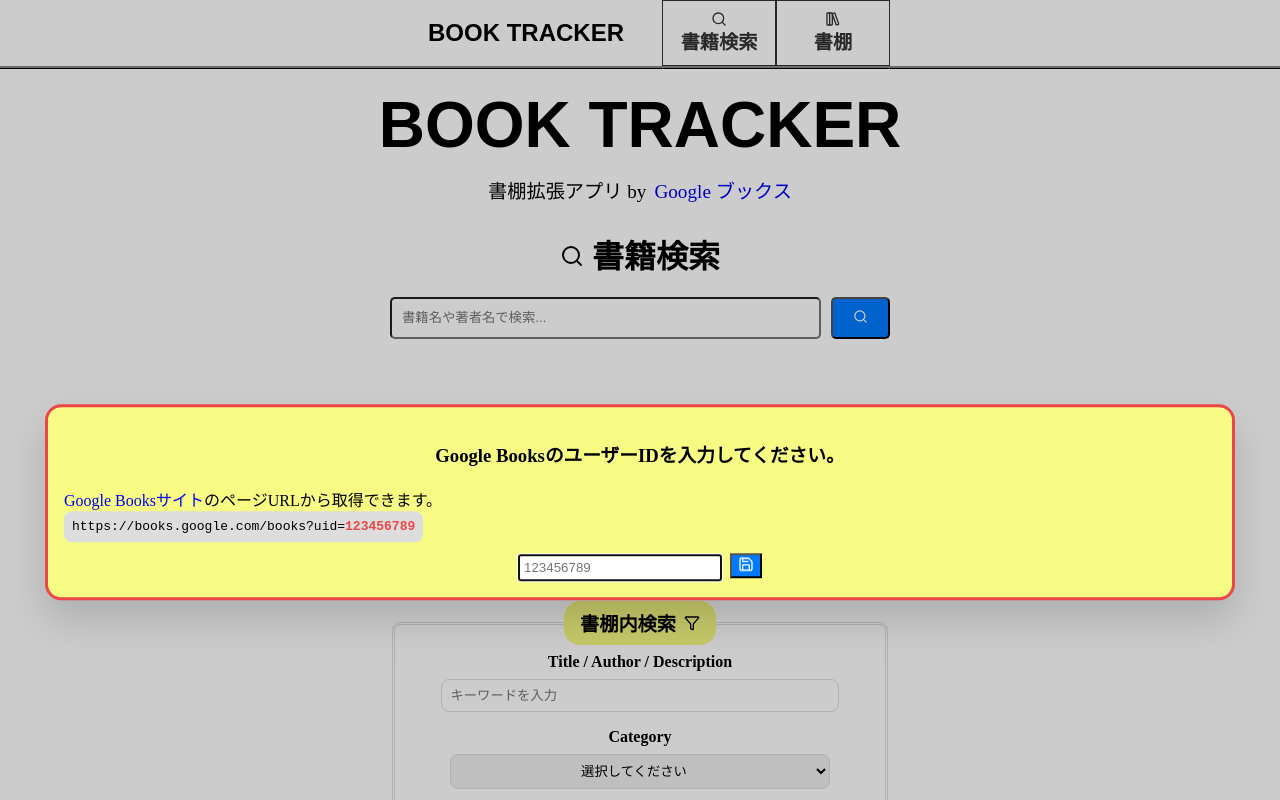
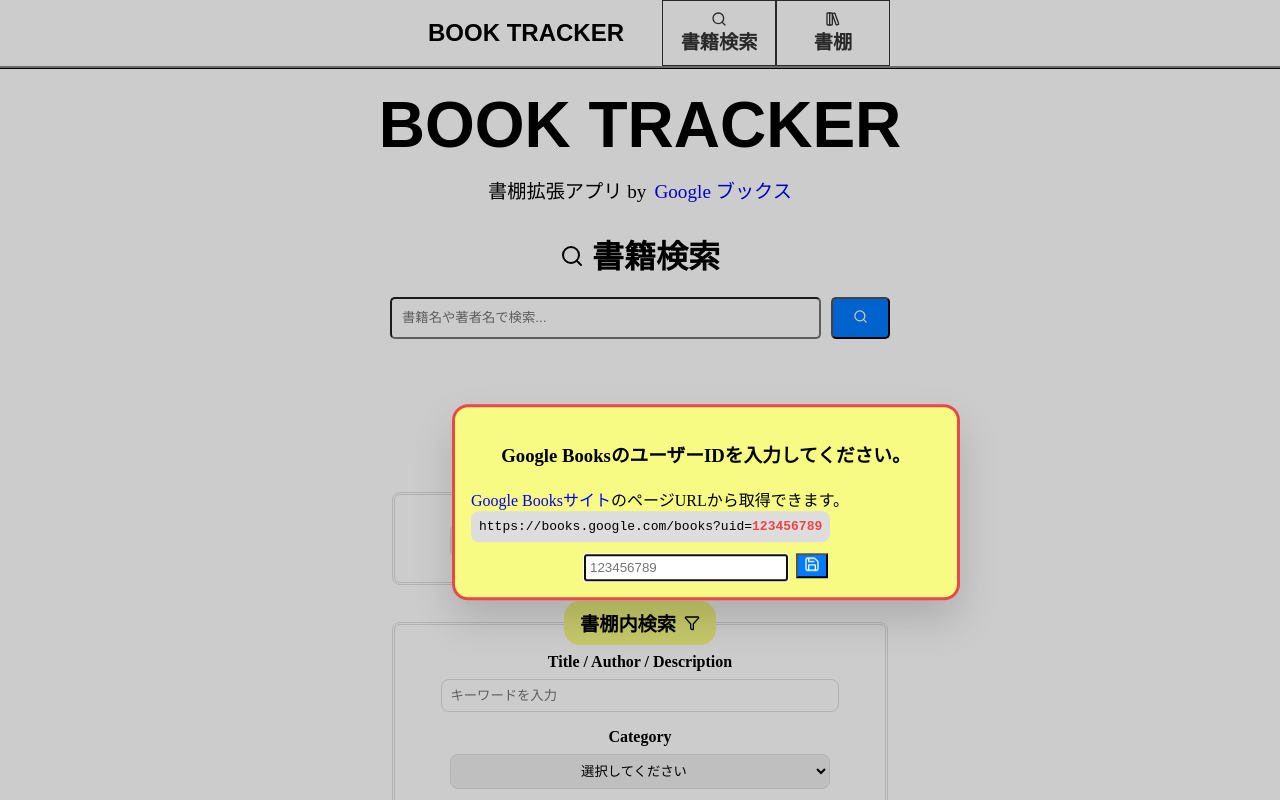
Before and after one commit to kanbaru-github/book-tracker, a React (Vite) app: page / in a window 1280 px wide. Shown: the top 800 px of the page. Built offline with nearby package versions, Linux system fonts and the light colour scheme.

Commit message:
24 Adjustment layout

```diff
--- a/src/scss/components/Bookshelf.scss
+++ b/src/scss/components/Bookshelf.scss
@@ -86,6 +86,7 @@
     top: 50%;
     left: 50%;
     width: 90%;
+    max-width: 470px;
     transform: translate(-50%, -50%);
     background-color: #f7fb83;
     border: 3px solid #ed4646;
```
